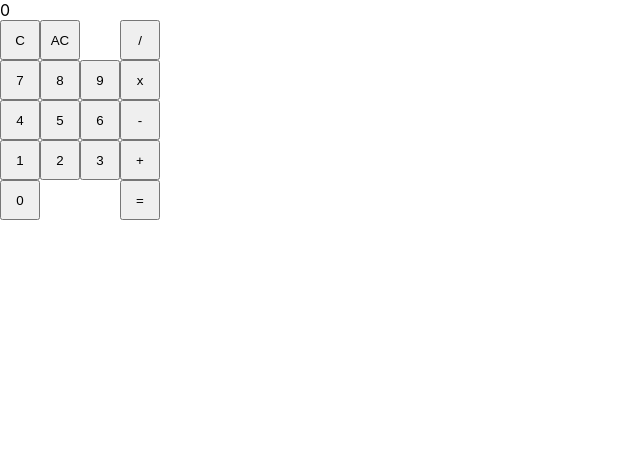
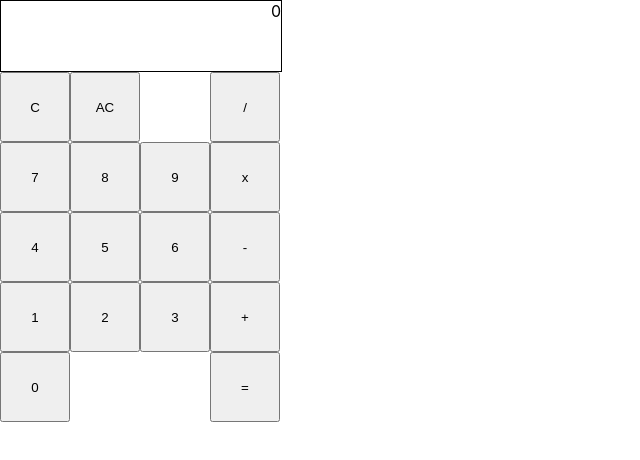
Before and after one commit to brunofeu/Calculator-App, a React (Create React App) app: page / in a window 1280 px wide. Shown: the top 460 px of the page, without its empty margins (0-640 px from the left). Built offline with nearby package versions, Linux system fonts and the light colour scheme.

Commit message:
adiciona funcoes matematicas aos botoes

```diff
--- a/src/App.css
+++ b/src/App.css
@@ -1,6 +1,14 @@
 button {
-  height: 40px;
-  width: 40px;
+  height: 70px;
+  width: 70px;
+}
+
+.display-container {
+  border: 1px solid black;
+  width: 280px;
+  height: 70px;
+  text-align: end;
+
 }
 
 .entry-pad-container {
--- a/src/Context/CalculatorProvider.jsx
+++ b/src/Context/CalculatorProvider.jsx
@@ -1,10 +1,17 @@
-import { useState } from 'react';
+import { useState, useEffect } from 'react';
 import CalculatorContext from './CalculatorContext';
 
 function CalculatorProvider({children}) {
   const [display, setDisplay] = useState(0);
+  const [calculatorParamLeft, setCalculatorParamLeft] = useState(0);
+  const [calculatorParamRight, setCalculatorParamRight] = useState('0');
+  const [operator, setOperator] = useState('=');
 
-  const state = {display, setDisplay}
+  // useEffect(() => {
+  //   if (display[0] === '0') setDisplay(display.substring(1));
+  // }, [display])
+
+  const state = {operator, setOperator,display, setDisplay, calculatorParamLeft, setCalculatorParamLeft, calculatorParamRight, setCalculatorParamRight}
 
   return (
     <CalculatorContext.Provider value={state}>
--- a/src/components/Display.jsx
+++ b/src/components/Display.jsx
@@ -4,7 +4,7 @@ import CalculatorContext from '../Context/CalculatorContext'
 function Display() {
   const {display, setDisplay} = useContext(CalculatorContext)
   return (
-    <div>
+    <div className="display-container">
       {display}
     </div>
   )
--- a/src/components/EntryPad.jsx
+++ b/src/components/EntryPad.jsx
@@ -7,7 +7,6 @@ function EntryPad() {
   return (
     <div className="entry-pad-container">
       <div>
-
         <div className="clear-container">
           <ClearPad value="C"/>
           <ClearPad value="AC"/>
--- a/src/components/NumberPad.jsx
+++ b/src/components/NumberPad.jsx
@@ -1,9 +1,20 @@
-import React from 'react'
+import React, { useContext, useState } from 'react'
+import { useEffect } from 'react';
+import CalculatorContext from '../Context/CalculatorContext';
 
 function NumberPad({value}) {
+  const {setDisplay, operator, calculatorParamRight, setCalculatorParamRight} = useContext(CalculatorContext);
+
+  const handleClick = (event) => {
+    let selectedNumber = calculatorParamRight.concat(event.target.innerHTML)
+    if (selectedNumber[0] === '0') selectedNumber = selectedNumber.substring(1);
+    setCalculatorParamRight(`${selectedNumber}`)
+    setDisplay(selectedNumber)
+  }
+
   return (
     <div>
-      <button type="button">{value}</button>
+      <button type="button" onClick={handleClick}>{value}</button>
     </div>
   )
 }
--- a/src/components/OperatorPad.jsx
+++ b/src/components/OperatorPad.jsx
@@ -1,9 +1,47 @@
-import React from 'react'
+import React, { useContext, useState } from 'react'
+import { useEffect } from 'react';
+import CalculatorContext from '../Context/CalculatorContext';
 
 function OperatorPad({value}) {
+
+  const {setDisplay,operator, setOperator,calculatorParamLeft, setCalculatorParamLeft, calculatorParamRight, setCalculatorParamRight} = useContext(CalculatorContext);
+
+  const handleClick = (event) => {
+    let result = 0;
+    const selectedOperator = event.target.innerHTML
+    if(selectedOperator !== '=') {
+      setOperator(selectedOperator)
+      setCalculatorParamLeft(calculatorParamRight)
+      setCalculatorParamRight('0')
+      return
+    }
+
+    switch (operator) {
+      case '/' :
+        result = Number(calculatorParamLeft)/Number(calculatorParamRight)
+        break;
+      case 'x' :
+        result = Number(calculatorParamLeft)*Number(calculatorParamRight)
+        break;
+      case '-' :
+        result = Number(calculatorParamLeft)-Number(calculatorParamRight)
+        break;
+      case '+' :
+        result = Number(calculatorParamLeft)+Number(calculatorParamRight)
+        break
+        default: return;
+    }
+    setCalculatorParamRight(result);
+    setDisplay(result);
+  }
+
+// useEffect(() => {
+//   console.log(operator)
+// }, [operator])
+
   return (
     <div>
-      <button type="button">{value}</button>
+      <button type="button" onClick={handleClick}>{value}</button>
     </div>
   )
 }
```
Lines whose indentation alone changed are shown as unchanged.
